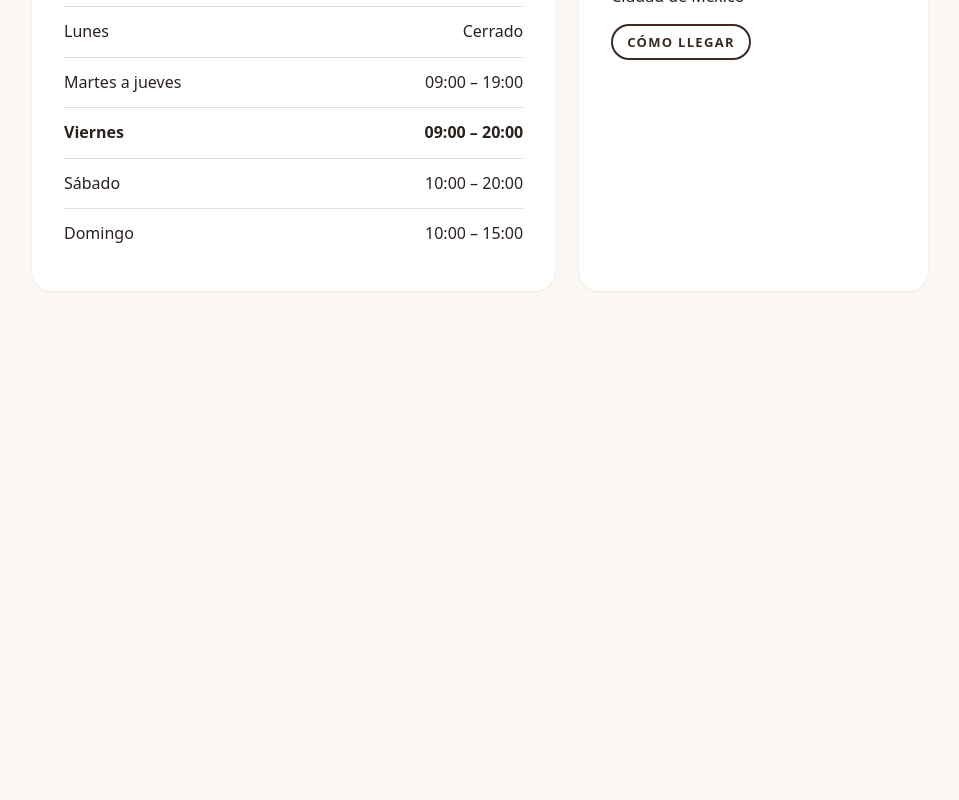
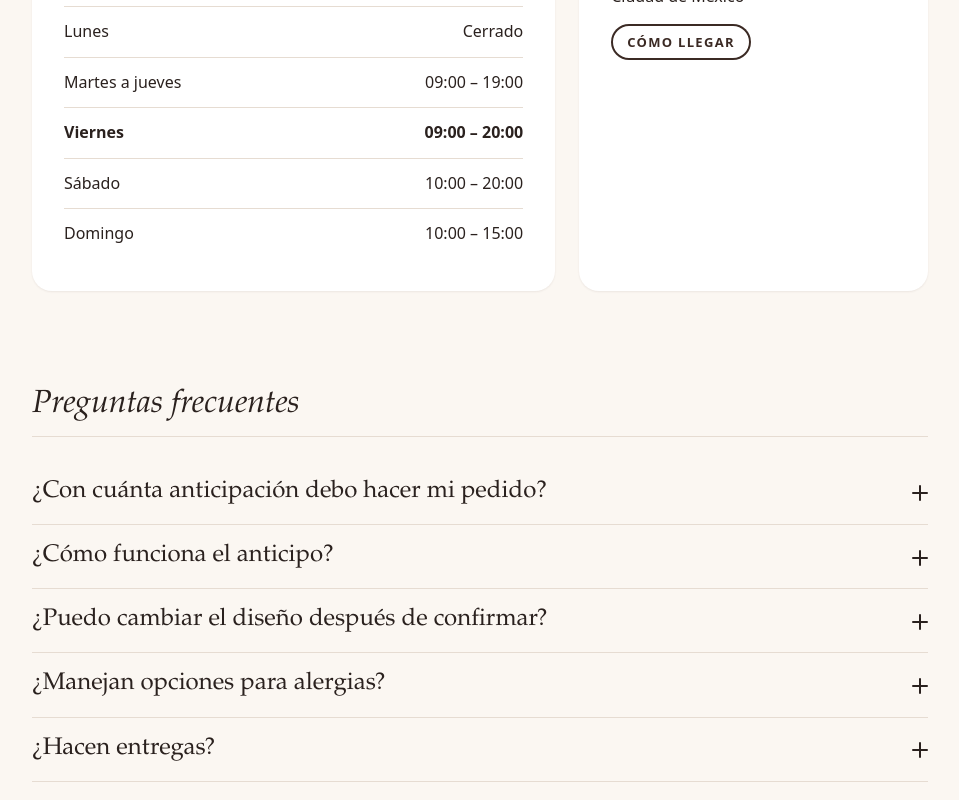
Before and after one commit to arqsam/restaurant-landing-template, a React (Vite) app: page / in a window 1280 px wide. Shown: the part 8001-8801 px from the top of the page, without its empty margins (160-1119 px from the left). Before the commit the page ends 8388 px from the top, so only its background shows below. Built offline with nearby package versions, Linux system fonts and the light colour scheme.

Commit message:
feat(#16): render FAQ inside Contact

```diff
--- a/src/App.tsx
+++ b/src/App.tsx
@@ -1,5 +1,6 @@
 import { Catering } from "./components/Catering/Catering";
 import { Contact } from "./components/Contact/Contact";
+import { Faq } from "./components/Faq/Faq";
 import { Featured } from "./components/Featured/Featured";
 import { Gallery } from "./components/Gallery/Gallery";
 import { Header } from "./components/Header/Header";
@@ -121,6 +122,13 @@ function App() {
             address={site.contact.address}
             mapsUrl={site.contact.mapsUrl}
           />
+          {site.sections.faq ? (
+            <Faq
+              id={SECTION_IDS.faq}
+              title={site.faq.title}
+              items={site.faq.items}
+            />
+          ) : null}
         </Contact>
       </main>
 
```
Also changed, not shown: 1 other file (tests, documents, lock files or other folders).
